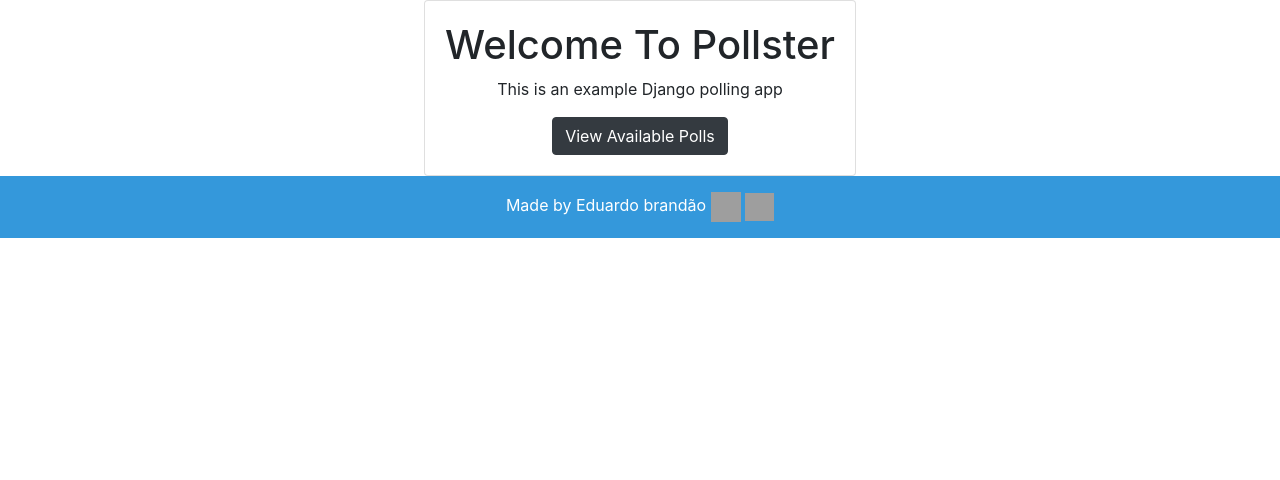
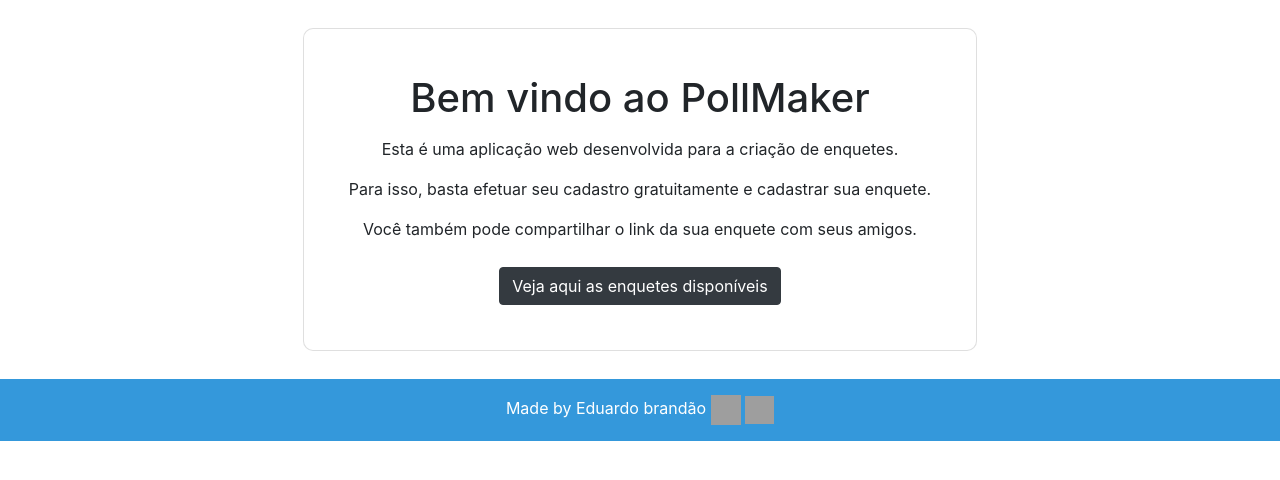
Before and after one commit to EduardoBran/System-Voting-App-Web-Py, a Django app: page / in a window 1280 px wide. Shown: the part 56-536 px from the top of the page. Run offline with Django 4.2, Linux system fonts and the light colour scheme; some libraries are stand-ins or nearby versions; grey boxes are pictures that could not be loaded.

Commit message:
edit layout mainIndex

```diff
--- a/main/templates/main/mainIndex.html
+++ b/main/templates/main/mainIndex.html
@@ -1,15 +1,44 @@
 {% extends 'base.html' %}
-
 {% block content %}
 
-<div class="card text-center">
+<style>
+    .styleCard {
+        background-color: white;
+        margin-right: 10px;
+        margin-left: 10px;
+        margin-top: 28px;
+        margin-bottom: 28px;
+        border-radius: 10px;
+        padding: 25px;
+    }
+
+    .h1Main {
+        margin-bottom: 15px;
+    }
+
+    .aMain {
+        margin-top: 10px;
+    }
+</style>
+
+<div class="card text-center styleCard">
     <div class="card-body">
-        <h1>Welcome To Pollster</h1>
+        <h1 class="h1Main">Bem vindo ao PollMaker</h1>
 
-        <p>This is an example Django polling app</p>
+        <p>
+            Esta é uma aplicação web desenvolvida para a criação
+            de enquetes.
+        </p>
+        <p>
+            Para isso, basta efetuar seu cadastro gratuitamente e cadastrar
+            sua enquete.
+        </p>
+        <p>
+            Você também pode compartilhar o link da sua enquete com seus amigos.
+        </p>
 
-        <a class="btn btn-dark" href="{% url 'votacao:index' %}">
-            View Available Polls</a>
+        <a class="btn btn-dark aMain" href="{% url 'votacao:index' %}">
+            Veja aqui as enquetes disponíveis</a>
     </div>
 </div>
 
```
